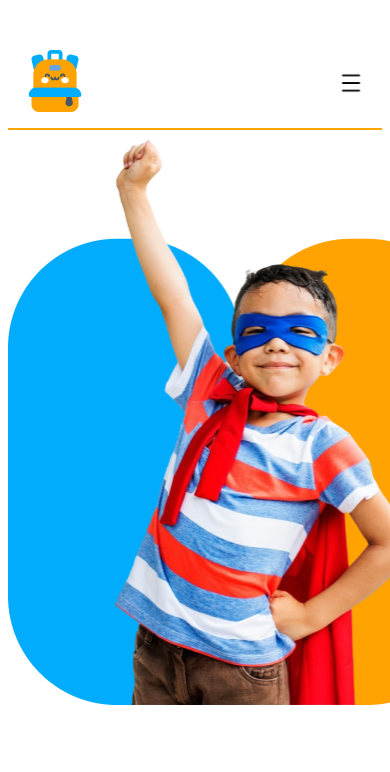
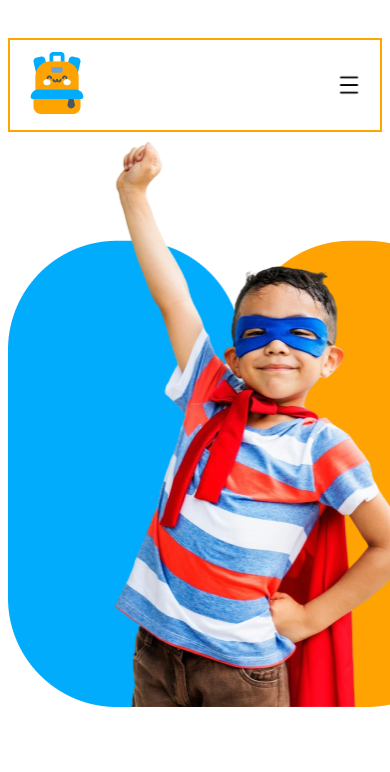
Before and after one commit to nayeem863/assignment-2, a plain HTML site: page index.html in a window 390 px wide. Shown: the top 772 px of the page. Drawn offline with Linux system fonts and the light colour scheme.

Commit message:
added corrections

```diff
--- a/index.css/index.css
+++ b/index.css/index.css
@@ -429,7 +429,7 @@
         display: none;
     }
     .header{
-        border-bottom: 2px solid orange;
+        border: 2px solid orange;
         padding: 12px 16px 12px 16px;
 
     }
```
